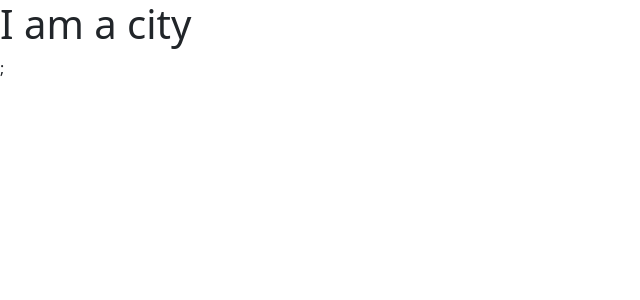
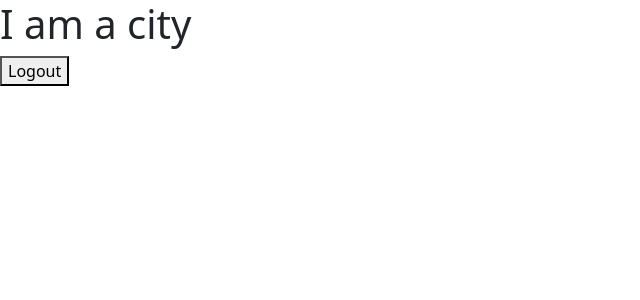
Before and after one commit to Prestine-Cars/prestine-cars-frontend, a React (Create React App) app: page /cities in a window 1280 px wide. Shown: the top 300 px of the page, without its empty margins (0-640 px from the left). Built offline with nearby package versions, Linux system fonts and the light colour scheme.

Commit message:
Add logout button

```diff
--- a/src/components/City.js
+++ b/src/components/City.js
@@ -1,12 +1,23 @@
+// @ts-nocheck
 import React from 'react';
+import { useNavigate } from 'react-router-dom';
+import { useDispatch } from 'react-redux';
 
-const City = () => (
+const City = () => {
+  const dispatch = useDispatch();
+  const navigate = useNavigate();
+
+  function handleLogout() {
+    dispatch(logout(navigate));
+  }
+  return (
     <>
       <div>
         <h1>I am a city</h1>
       </div>
-    ;
+      <button type="button" onClick={handleLogout}>Logout</button>
     </>
   );
+};
 
 export default City;
```
Lines whose indentation alone changed are shown as unchanged.
